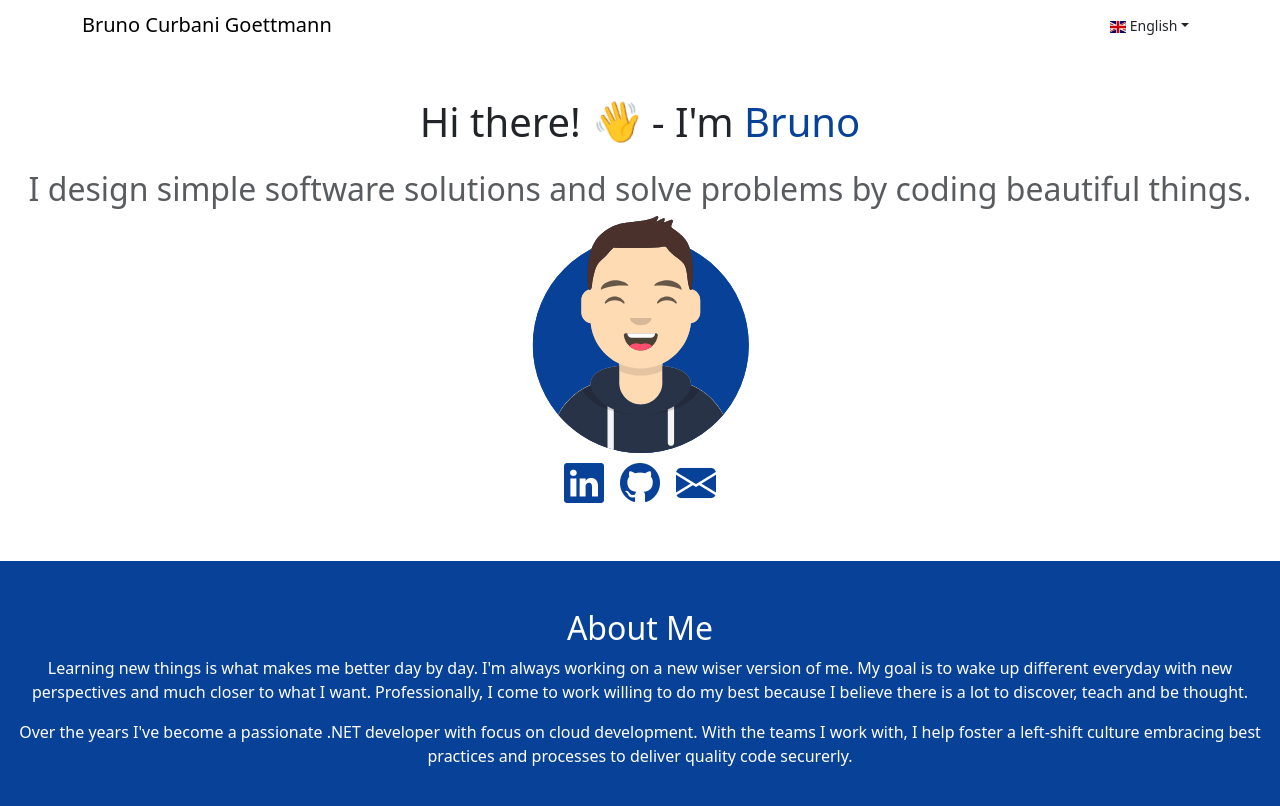
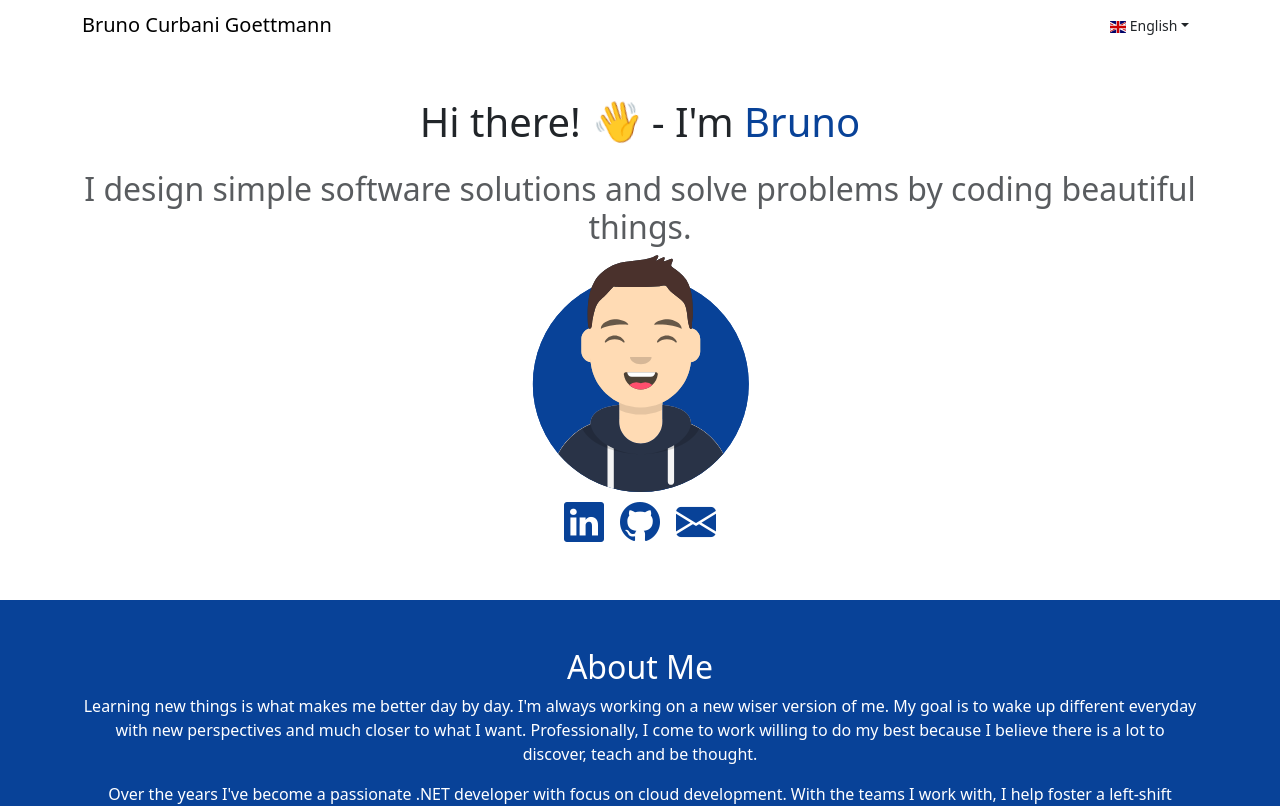
Before and after one commit to brunogoettmann/portfolio, a React (Create React App) app: page / in a window 1280 px wide. Shown: the top 806 px of the page. Built offline with nearby package versions, Linux system fonts and the light colour scheme.

Commit message:
chore: minor UI changes

```diff
--- a/src/components/about/About.js
+++ b/src/components/about/About.js
@@ -6,7 +6,7 @@ class About extends React.Component {
   render() {
     return (
       <section className="bg-theme py-5">
-        <div className="container-fluid">
+        <div className="container">
           <div className="row">
             <div className="col text-center">
               <h2>
--- a/src/components/greetings/Greetings.js
+++ b/src/components/greetings/Greetings.js
@@ -5,7 +5,7 @@ import { Avatar, SocialMedia, Text } from "..";
 class Greetings extends React.Component {
   render() {
     return (
-      <section className="container-fluid py-5 text-center">
+      <section className="container py-5 text-center">
         <div className="row">
           <div className="col-xxl-8">
             <h1>
--- a/src/components/skills/Skill.js
+++ b/src/components/skills/Skill.js
@@ -6,7 +6,7 @@ import { Text } from "..";
 class Skill extends React.Component {
   render() {
     return (
-      <div className="container-fluid">
+      <div className="container">
         <div className="row">
           <div className="col">
             <h5 className="text-theme">
```
